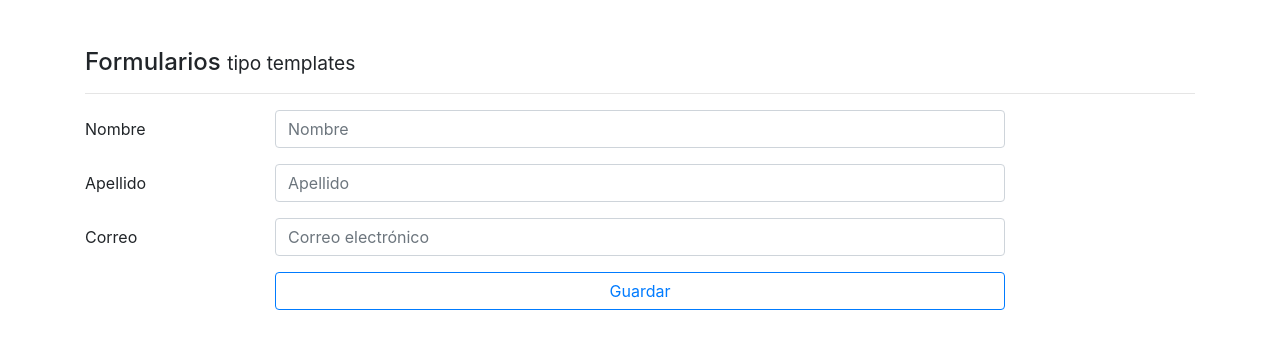
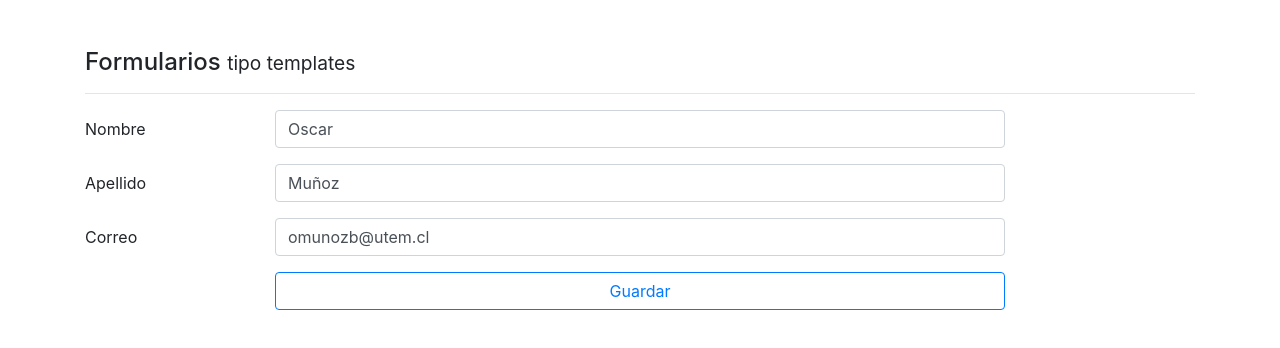
Before and after one commit to OscarMunozBernales/web-angular, an Angular app in the folder 7-formularios/: page /template in a window 1280 px wide. Shown: the top 348 px of the page. Built offline with nearby package versions, Linux system fonts and the light colour scheme.

Commit message:
validando formulario submit

```diff
--- a/7-formularios/src/app/pages/template/template.component.html
+++ b/7-formularios/src/app/pages/template/template.component.html
@@ -17,6 +17,7 @@
                required
                minlength="3"
                #nombre="ngModel">
+        <small *ngIf="nombre.invalid && nombre.touched" class="form-text text-danger">Ingrese 3 letras</small>
       </div>
     </div>
 
@@ -33,6 +34,7 @@
                minlength="3"
                placeholder="Apellido"
                #apellido="ngModel">
+        <small *ngIf="apellido.invalid && apellido.touched" class="form-text text-danger">Ingrese 3 letras</small>
       </div>
     </div>
 
@@ -48,8 +50,11 @@
              pattern="[a-z0-9._%+-]+@[a-z0-9.-]+\.[a-z]{2,3}$"
              [class.is-invalid]="correo.invalid && correo.touched"
              name="correo"
-             ngModel
-             #correo="ngModel">
+             [ngModel]="usuario.correo"
+             #correo="ngModel"
+             required>
+      <small *ngIf="correo.invalid && correo.touched" class="form-text text-danger">Ingrese un correo valido</small>
+
     </div>
   </div>
 
--- a/7-formularios/src/app/pages/template/template.component.ts
+++ b/7-formularios/src/app/pages/template/template.component.ts
@@ -10,8 +10,9 @@ import { NgForm } from '@angular/forms';
 export class TemplateComponent implements OnInit {
 
   usuario: any = {
-    nombre: '',
-    apellido: ''
+    nombre: 'Oscar',
+    apellido: 'Muñoz',
+    correo: 'omunozb@utem.cl'
   };
 
   constructor() { }
@@ -21,6 +22,15 @@ export class TemplateComponent implements OnInit {
 
   guardar( forma: NgForm ){
     console.log( forma );
+
+    if ( forma.invalid ){
+      Object.values( forma.controls ).forEach(( control ) => {
+        control.markAllAsTouched();
+      });
+      return;
+    }
+
+
     console.log( forma.value );
   }
 
```
